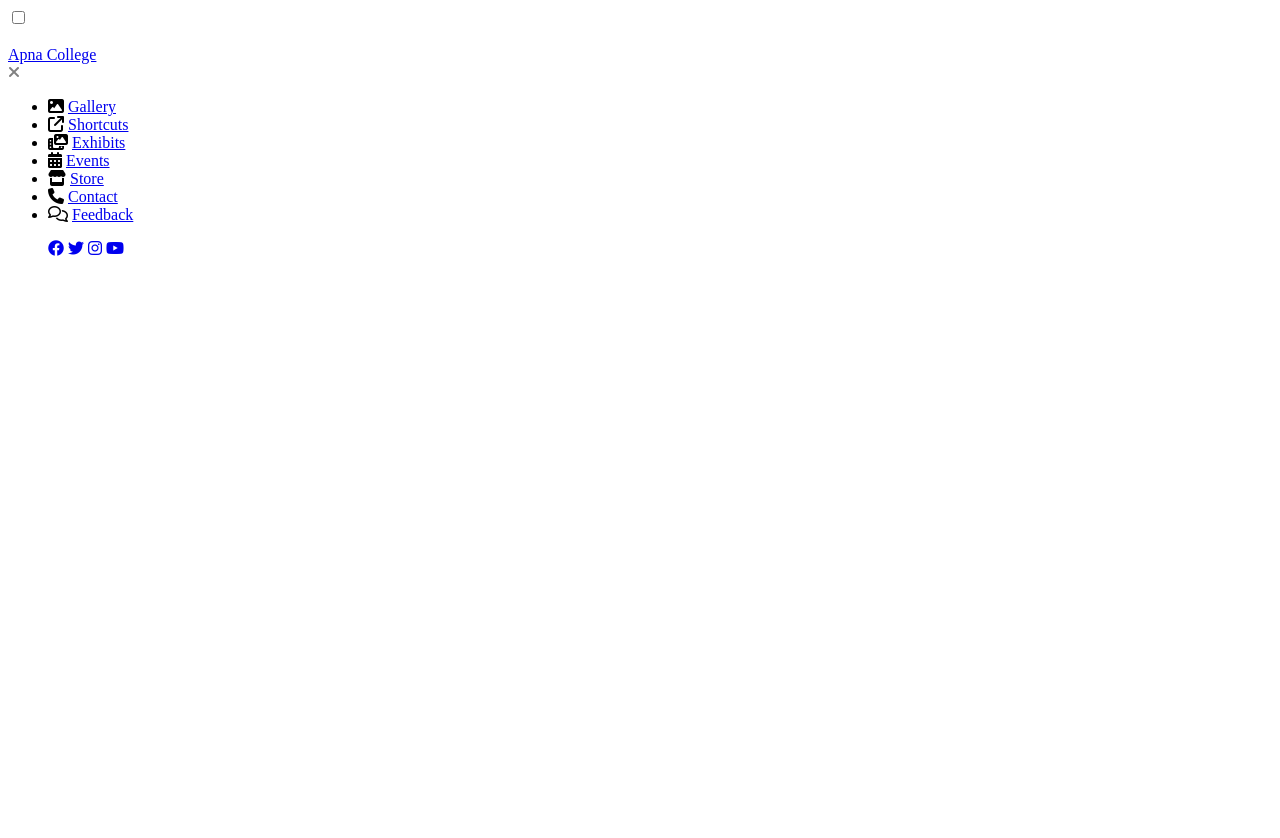
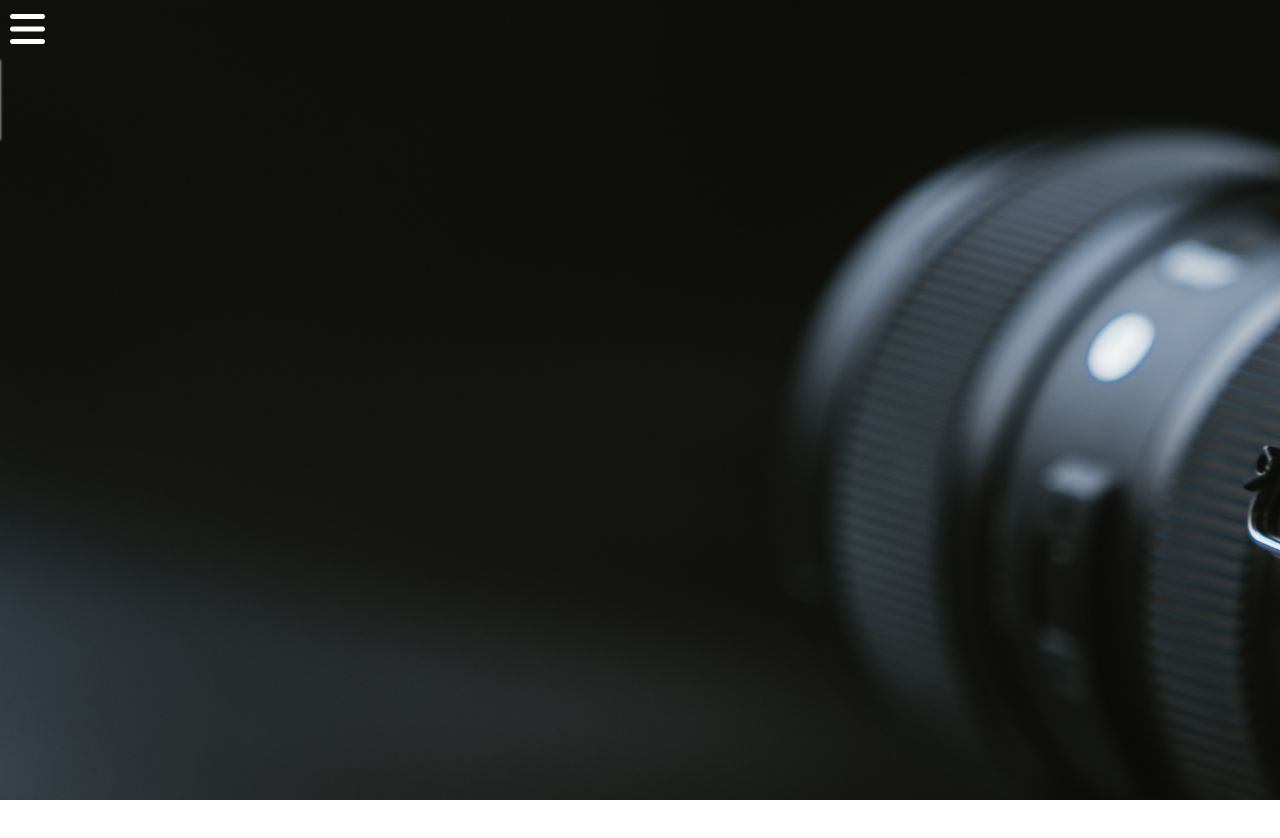
Before and after one commit to jailakshmi7683/Mini-Project-1, a plain HTML site: page index.html in a window 1280 px wide. Before the commit the page ends 800 px from the top, so only its background shows below. Drawn offline with Linux system fonts and the light colour scheme; a web font is replaced by a local one.

Commit message:
Given Vanilla CSS to the project

```diff
--- a/index.html
+++ b/index.html
@@ -5,12 +5,17 @@
     <meta http-equiv="X-UA-Compatible" content="IE=edge" />
     <meta name="viewport" content="width=device-width, initial-scale=1.0" />
     <title>CSS Project</title>
+    <link rel="stylesheet" href="style.css">
     <link rel="preconnect" href="https://fonts.googleapis.com" />
     <link rel="preconnect" href="https://fonts.gstatic.com" crossorigin />
     <link
       href="https://fonts.googleapis.com/css2?family=Poppins&display=swap"
       rel="stylesheet"
     />
+    <link href="https://fonts.googleapis.com/css2?family=Google+Sans:ital,opsz,wght@0,17..18,400..700;
+    1,17..18,400..700&family=Poppins:ital,wght@0,100;0,200;0,300;0,400;0,500;0,600;0,700;0,800;0,900;1,
+    100;1,200;1,300;1,400;1,500;1,600;1,700;1,800;1,900&display=swap" rel="stylesheet"
+    >
     <link
       rel="stylesheet"
       href="https://cdnjs.cloudflare.com/ajax/libs/font-awesome/6.4.0/css/all.min.css"
--- /dev/null
+++ b/style.css
@@ -0,0 +1,115 @@
+*{
+    margin: 0;
+    padding: 0;
+    font-family: "Poppins", sans-serif;
+}
+.main_box{
+    background-image: url("photo.jpg");
+    height:100vh;
+    width:auto;
+}
+
+#check{
+    display:none;
+}
+
+.btn_one{
+    font-size: 40px;
+    margin-left: 10px;
+}
+
+.sidebar_menu{
+    height : 100vh;
+    width : 350px;
+    background-color: rgba(255, 255, 255, 0.2);
+    position: absolute;
+    left: -350px;
+    transition: all 0.2s ease-in-out 0.1s;
+}
+
+.sidebar_menu .logo{
+    height:70px;
+    width: 350px;
+    padding-top: 10px;
+    box-shadow : 0 0 3px white;
+}
+
+.sidebar_menu .logo a{
+    text-decoration: none;
+    margin : 15px 15px;
+    color : white;
+    font-size: 30px;
+}
+
+.btn_two{
+    position: absolute;
+    left : 320px;
+    top : 10px;
+}
+
+.btn_two i{
+    font-size: 30px;
+}
+
+.sidebar_menu .menu{
+    padding: 0.5px;
+}
+
+.sidebar_menu .menu ul li{
+    margin-left:1px;
+    color: white;
+    height : 70px;
+    width : 330px;
+    padding : 10px;
+}
+
+.sidebar_menu .menu ul li i{
+    text-decoration: none;
+    font-size: 25px;
+    color: white;
+    margin-left : 5px;
+    padding-top: 10px;
+}
+
+.sidebar_menu .menu ul li a{
+    text-decoration: none;
+    font-size: 30px;
+    color: white;
+    margin-left : 15px;
+    padding-top: 10px;
+}
+
+.social_media{
+    position : absolute;
+    bottom : 150px;
+    left :50px;
+}
+
+.social_media ul i{
+    color: rgba(255, 255, 255, 0.2);
+    padding : 10px;
+    font-size: 30px;
+    transition: font-size 0.1s ease-in-out 0.05s;
+}
+
+.social_media ul i:hover{
+    color: rgba(255, 255, 255, 1);
+    font-size : 40px;
+}
+
+.sidebar_menu .menu ul li:hover{
+    box-shadow : 0 0 6px white;
+}
+
+.btn_two i:hover{
+    transform: scale(1.2);
+    color: rgba(255, 255, 255, 0.6);
+}
+
+#check:checked ~ .sidebar_menu{
+        left:0px;
+}
+
+#check:checked ~ .btn_two i{
+        left:0px;
+}
```
